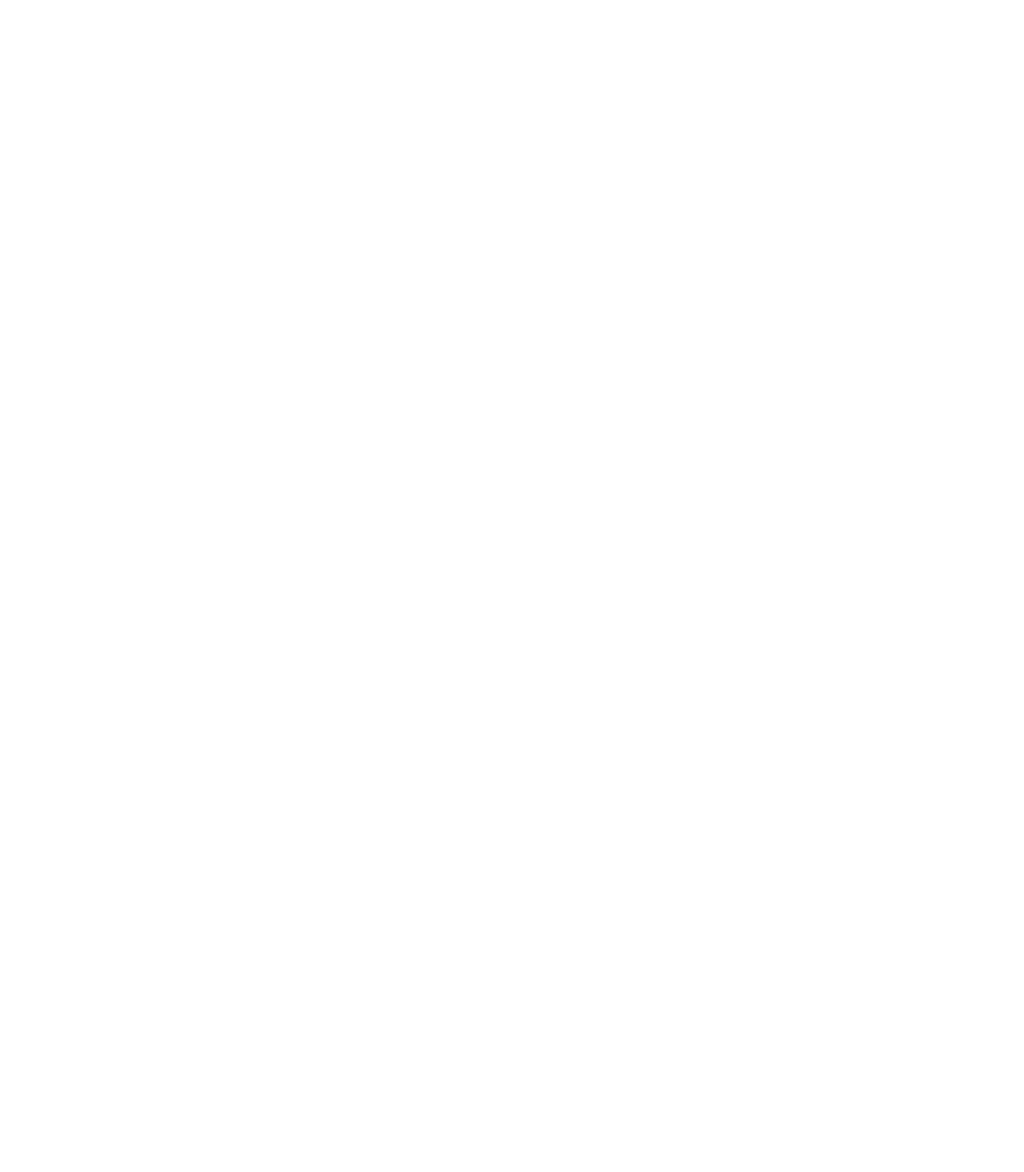
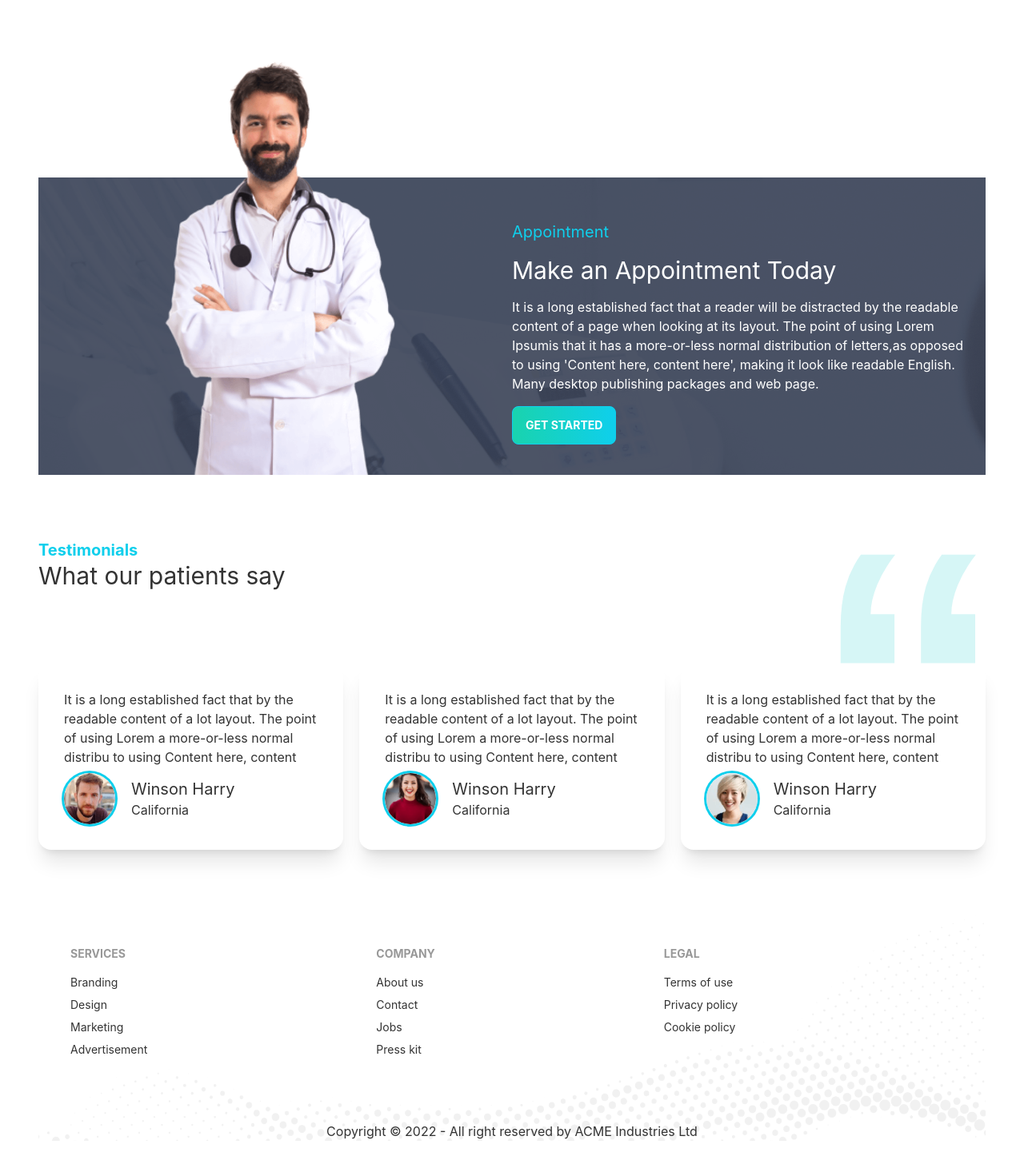
Before and after one commit to ArjunGhosh11/doctors-portal-client, a React (Create React App) app: page /home in a window 1280 px wide. Shown: the part 2341-3807 px from the top of the page at 80% size. Before the commit the page ends 2451 px from the top, so only its background shows below. Built offline with nearby package versions, Linux system fonts and the light colour scheme.

Commit message:
Home page completed

```diff
--- a/src/Pages/Home/Banner.js
+++ b/src/Pages/Home/Banner.js
@@ -1,15 +1,16 @@
 import React from 'react';
 import chair from '../../assets/images/chair.png';
 import bg from '../../assets/images/bg.png';
+import PrimaryButton from '../Shared/PrimaryButton';
 const Banner = () => {
     return (
-        <div style={{ backgroundImage: `url(${bg})`, backgroundOrigin: 'padding-box' }} class="hero min-h-screen bg-scroll">
-            <div class="hero-content flex-col lg:flex-row-reverse">
-                <img src={chair} class="max-w-sm rounded-lg shadow-2xl" />
+        <div style={{ backgroundImage: `url(${bg})`, backgroundOrigin: 'padding-box' }} className="hero min-h-screen bg-scroll">
+            <div className="hero-content flex-col lg:flex-row-reverse">
+                <img src={chair} className="max-w-sm rounded-lg shadow-2xl" />
                 <div>
-                    <h1 class="text-5xl font-bold">Your New Smile Starts Here</h1>
-                    <p class="py-6">Provident cupiditate voluptatem et in. Quaerat fugiat ut assumenda excepturi exercitationem quasi. In deleniti eaque aut repudiandae et a id nisi.</p>
-                    <button class="btn btn-primary uppercase text-white font-bold bg-gradient-to-r from-secondary to-primary">Get Started</button>
+                    <h1 className="text-5xl font-bold">Your New Smile Starts Here</h1>
+                    <p className="py-6">Provident cupiditate voluptatem et in. Quaerat fugiat ut assumenda excepturi exercitationem quasi. In deleniti eaque aut repudiandae et a id nisi.</p>
+                    <PrimaryButton>Get Started</PrimaryButton>
                 </div>
             </div>
         </div>
--- /dev/null
+++ b/src/Pages/Home/Footer.js
@@ -0,0 +1,42 @@
+import React from 'react';
+import footer from '../../assets/images/footer.png';
+const Footer = () => {
+    return (
+        <footer
+            style={
+                {
+                    background: `url(${footer})`,
+                    backgroundSize: 'cover'
+                }
+            }
+            className="">
+            <div className='footer p-10'>
+                <div>
+                    <span className="footer-title">Services</span>
+                    <a className="link link-hover">Branding</a>
+                    <a className="link link-hover">Design</a>
+                    <a className="link link-hover">Marketing</a>
+                    <a className="link link-hover">Advertisement</a>
+                </div>
+                <div>
+                    <span className="footer-title">Company</span>
+                    <a className="link link-hover">About us</a>
+                    <a className="link link-hover">Contact</a>
+                    <a className="link link-hover">Jobs</a>
+                    <a className="link link-hover">Press kit</a>
+                </div>
+                <div>
+                    <span className="footer-title">Legal</span>
+                    <a className="link link-hover">Terms of use</a>
+                    <a className="link link-hover">Privacy policy</a>
+                    <a className="link link-hover">Cookie policy</a>
+                </div>
+            </div>
+            <div className='my-10 text-center'>
+                <p>Copyright © 2022 - All right reserved by ACME Industries Ltd</p>
+            </div>
+        </footer>
+    );
+};
+
+export default Footer;
--- a/src/Pages/Home/Home.js
+++ b/src/Pages/Home/Home.js
@@ -1,7 +1,10 @@
 import React from 'react';
 import Banner from './Banner';
+import Footer from './Footer';
 import Info from './Info';
+import MakeAppointment from './MakeAppointment';
 import Services from './Services';
+import Testimonials from './Testimonials';
 import Treatment from './Treatment';
 
 const Home = () => {
@@ -11,6 +14,9 @@
             <Info></Info>
             <Services></Services>
             <Treatment></Treatment>
+            <MakeAppointment></MakeAppointment>
+            <Testimonials></Testimonials>
+            <Footer></Footer>
         </div>
     );
 };
--- a/src/Pages/Home/InfoCard.js
+++ b/src/Pages/Home/InfoCard.js
@@ -2,10 +2,10 @@
 
 const InfoCard = ({ img, cardTitle, bgClass }) => {
     return (
-        <div class={`card lg:card-side bg-base-100 p-5 shadow-xl ${bgClass}`}>
+        <div className={`card lg:card-side bg-base-100 p-5 shadow-xl ${bgClass}`}>
             <figure className='pl-5'><img src={img} alt="Album" /></figure>
-            <div class="card-body text-white">
-                <h2 class="card-title">{cardTitle}</h2>
+            <div className="card-body text-white">
+                <h2 className="card-title">{cardTitle}</h2>
                 <p>Click the button to listen on Spotiwhy app.</p>
             </div>
         </div>
--- /dev/null
+++ b/src/Pages/Home/MakeAppointment.js
@@ -0,0 +1,23 @@
+import React from 'react';
+import doctor from '../../assets/images/doctor.png';
+import appointment from '../../assets/images/appointment.png';
+import PrimaryButton from '../Shared/PrimaryButton';
+const MakeAppointment = () => {
+    return (
+        <section style={{
+            background: `url(${appointment})`
+        }} className='flex mt-[300] justify-center items-center'>
+            <div className='hidden lg:block  flex-1'>
+                <img className='mt-[-200px]' src={doctor} alt="" />
+            </div>
+            <div className='flex-1 p-5 rounded-md'>
+                <h3 className='py-4 text-xl text-primary'>Appointment</h3>
+                <h2 className='text-white pb-4 text-3xl'>Make an Appointment Today</h2>
+                <p className='text-white pb-4'>It is a long established fact that a reader will be distracted by the readable content of a page when looking at its layout. The point of using Lorem Ipsumis that it has a more-or-less normal distribution of letters,as opposed to using 'Content here, content here', making it look like readable English. Many desktop publishing packages and web page.</p>
+                <PrimaryButton>Get Started</PrimaryButton>
+            </div>
+        </section>
+    );
+};
+
+export default MakeAppointment;
--- /dev/null
+++ b/src/Pages/Home/Review.js
@@ -0,0 +1,24 @@
+import React from 'react';
+
+const Review = ({ review }) => {
+    return (
+        <div className="card lg:max-w-lg bg-base-100 shadow-xl">
+            <div className="card-body">
+                <p>It is a long established fact that by the readable content of a lot layout. The point of using Lorem a more-or-less normal distribu to using Content here, content</p>
+                <div className='flex items-center'>
+                    <div className="avatar">
+                        <div className="w-16 rounded-full ring ring-primary ring-offset-base-100 mr-5">
+                            <img src={review.img} />
+                        </div>
+                    </div>
+                    <div>
+                        <h4 className='text-xl'>{review.name}</h4>
+                        <p>{review.location}</p>
+                    </div>
+                </div>
+            </div>
+        </div>
+    );
+};
+
+export default Review;
--- a/src/Pages/Home/Service.js
+++ b/src/Pages/Home/Service.js
@@ -2,12 +2,12 @@
 
 const Service = ({ service }) => {
     return (
-        <div class="card lg:max-w-lg bg-base-100 shadow-xl">
-            <figure class="px-10 pt-10">
-                <img src={service.img} alt="Shoes" class="rounded-xl" />
+        <div className="card lg:max-w-lg bg-base-100 shadow-xl">
+            <figure className="px-10 pt-10">
+                <img src={service.img} alt="Shoes" className="rounded-xl" />
             </figure>
-            <div class="card-body items-center text-center">
-                <h2 class="card-title">{service.name}</h2>
+            <div className="card-body items-center text-center">
+                <h2 className="card-title">{service.name}</h2>
                 <p>If a dog chews shoes whose shoes does he choose?</p>
             </div>
         </div>
--- /dev/null
+++ b/src/Pages/Home/Testimonials.js
@@ -0,0 +1,55 @@
+import React from 'react';
+import quote from '../../assets/icons/quote.svg';
+import people1 from '../../assets/images/people1.png';
+import people2 from '../../assets/images/people2.png';
+import people3 from '../../assets/images/people3.png';
+import Review from './Review';
+
+const Testimonials = () => {
+    const reviews = [
+        {
+            _id: 1,
+            name: 'Winson Harry',
+            review: '',
+            img: people1,
+            location: 'California'
+        },
+        {
+            _id: 2,
+            name: 'Winson Harry',
+            review: '',
+            img: people2,
+            location: 'California'
+        },
+        {
+            _id: 3,
+            name: 'Winson Harry',
+            review: '',
+            img: people3,
+            location: 'California'
+        }
+    ]
+    return (
+        <section className='my-20'>
+            <div className='flex justify-between'>
+                <div>
+                    <h4 className='text-xl text-primary font-bold'>Testimonials</h4>
+                    <h2 className='text-3xl'>What our patients say</h2>
+                </div>
+                <div>
+                    <img className='lg:w-48 w-24' src={quote} alt="" />
+                </div>
+            </div>
+            <div className='grid grid-cols-1 md:grid-cols-2 lg:grid-cols-3 gap-5'>
+                {
+                    reviews.map(review => <Review
+                        key={review._id}
+                        review={review}
+                    ></Review>)
+                }
+            </div>
+        </section>
+    );
+};
+
+export default Testimonials;
--- a/src/Pages/Home/Treatment.js
+++ b/src/Pages/Home/Treatment.js
@@ -1,15 +1,16 @@
 import { transparent } from 'daisyui/src/colors';
 import React from 'react';
 import treatment from '../../assets/images/treatment.png'
+import PrimaryButton from '../Shared/PrimaryButton';
 const Treatment = () => {
     return (
-        <div class="hero min-h-screen px-20">
-            <div class="hero-content flex-col lg:flex-row">
+        <div className="hero min-h-screen px-20 my-28">
+            <div className="hero-content flex-col lg:flex-row">
                 <img className='' style={{ width: '460px', height: '575px', borderRadius: '8px' }} src={treatment} />
                 <div>
-                    <h1 class="text-5xl font-bold">Exceptional Dental Care, on Your Terms</h1>
-                    <p class="py-6">It is a long established fact that a reader will be distracted by the readable content of a page when looking at its layout. The point of using Lorem Ipsumis that it has a more-or-less normal distribution of letters,as opposed to using 'Content here, content here', making it look like readable English. Many desktop publishing packages and web page</p>
-                    <button class="btn btn-primary uppercase text-white font-bold bg-gradient-to-r from-secondary to-primary">Get Started</button>
+                    <h1 className="text-5xl font-bold">Exceptional Dental Care, on Your Terms</h1>
+                    <p className="py-6">It is a long established fact that a reader will be distracted by the readable content of a page when looking at its layout. The point of using Lorem Ipsumis that it has a more-or-less normal distribution of letters,as opposed to using 'Content here, content here', making it look like readable English. Many desktop publishing packages and web page</p>
+                    <PrimaryButton>Get Started</PrimaryButton>
                 </div>
 
 
--- /dev/null
+++ b/src/Pages/Shared/PrimaryButton.js
@@ -0,0 +1,9 @@
+import React from 'react';
+
+const PrimaryButton = ({ children }) => {
+    return (
+        <button className="btn btn-primary uppercase text-white font-bold bg-gradient-to-r from-secondary to-primary">{children}</button>
+    );
+};
+
+export default PrimaryButton;
```
Also changed, not shown: public/index.html (+5 -5 lines), src/Pages/Shared/Navbar.js (+9 -9 lines).
